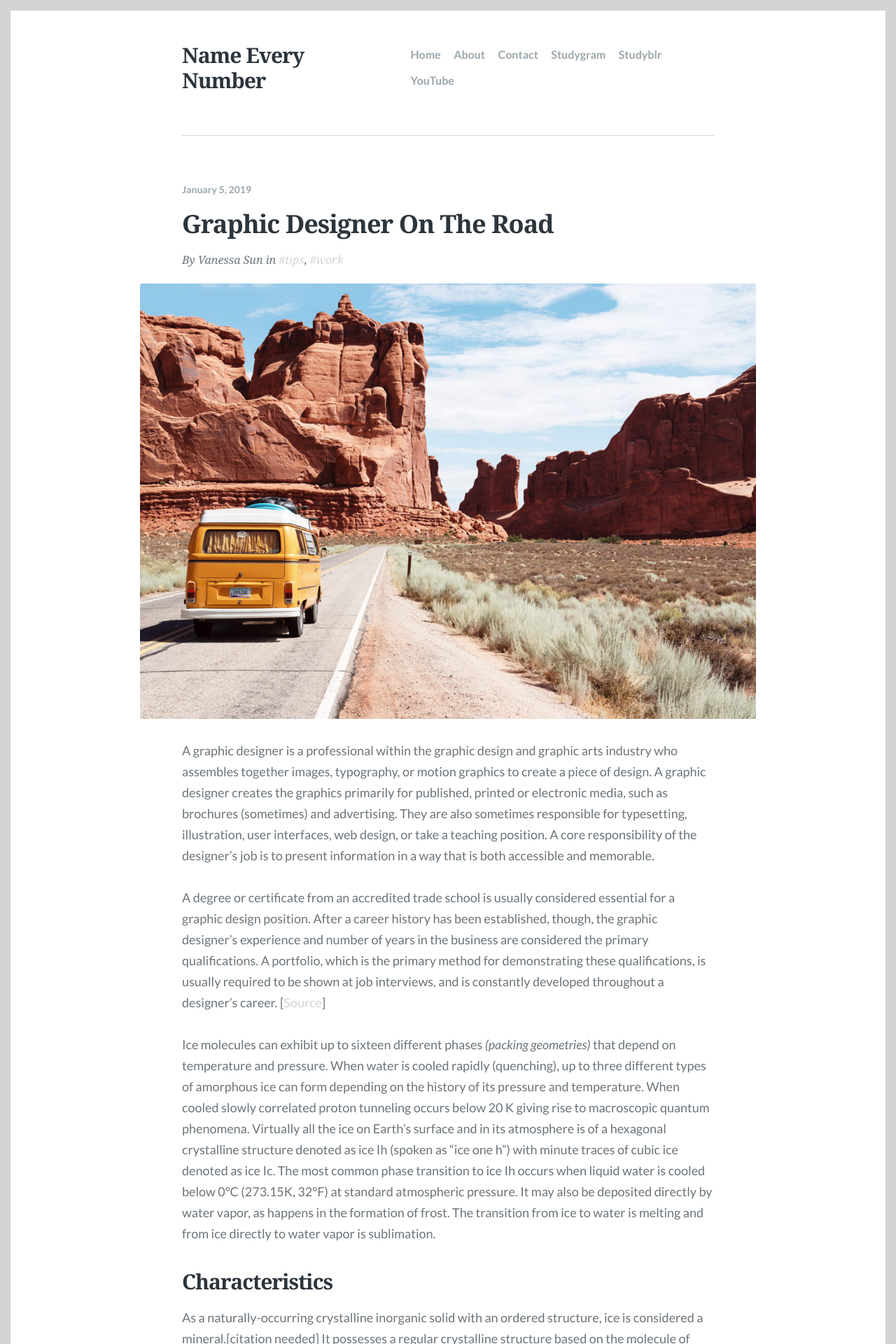
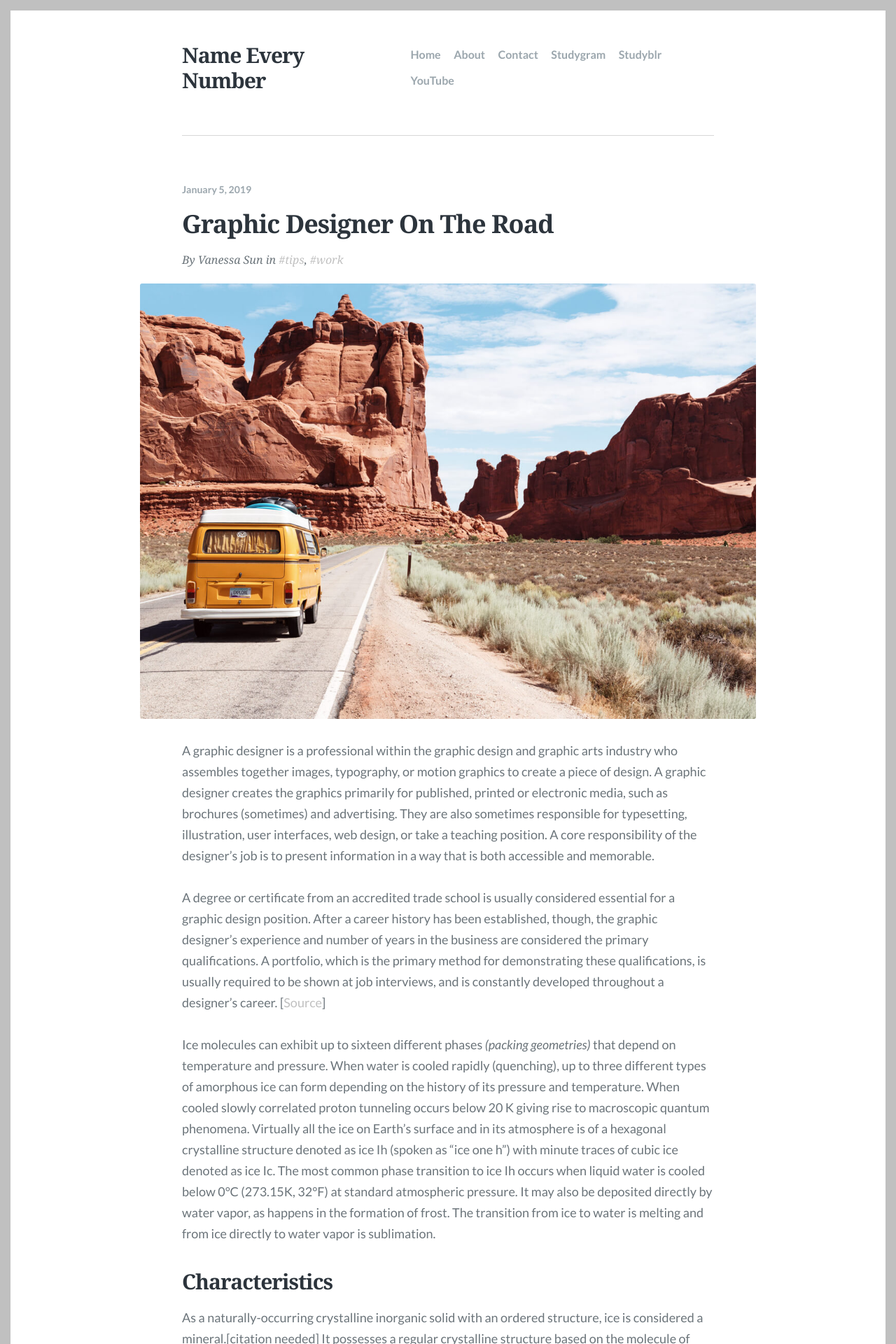
Before and after one commit to vanessasun64/NameEveryNumber, a Jekyll site: the page built from _posts/2019-01-05-Graphic-Designer-On-The-Road.md, in a window 1280 px wide. Shown: the top 1920 px of the page at 70% size. Built offline with Jekyll 4.4.1, drawn with Linux system fonts in a browser that asks for light colours; some web fonts are replaced; comment, search, counter and statistics services are not loaded.

Commit message:
Update _config.yml

```diff
--- a/_config.yml
+++ b/_config.yml
@@ -1,4 +1,4 @@
-accent_color: '#D3D3D3'
+accent_color: '#C0C0C0'
 lang: en-US
 title: Name Every Number
 description: ''
```
